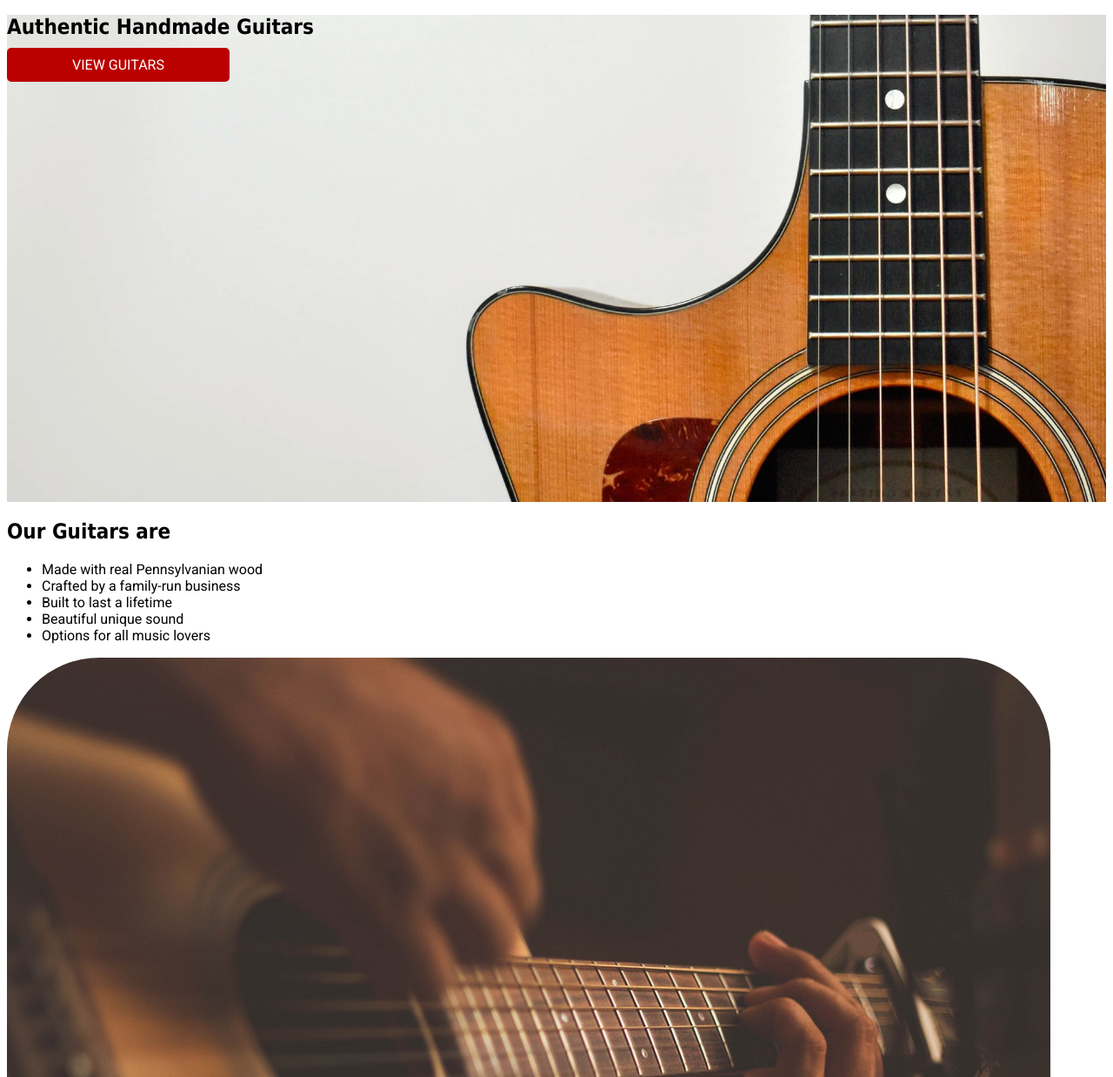
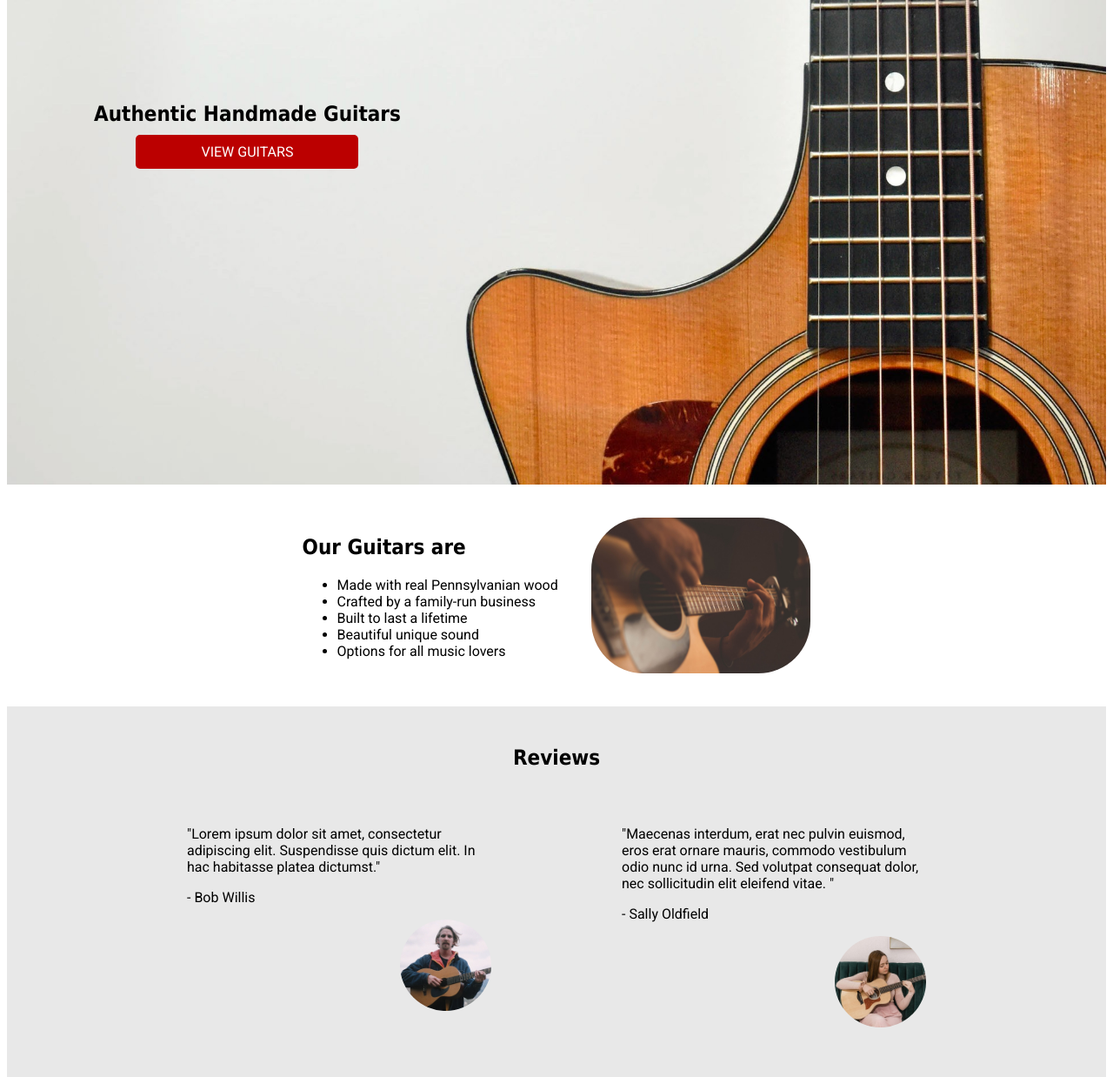
Before and after one commit to CarroEk/guitar-kings-website, a plain HTML site: page index.html in a window 1280 px wide. Shown: the part 62-1300 px from the top of the page at 87% size. Drawn offline with Linux system fonts and the light colour scheme; a web font is replaced by a local one.

Commit message:
added css

```diff
--- a/css/styles.css
+++ b/css/styles.css
@@ -10,6 +10,7 @@ h2,
 }
 
 .product-list h2,
+.reviewer,
 li,
 p {
   font-family: "Roboto", Verdana, Geneva, Tahoma, sans-serif;
@@ -70,13 +71,15 @@ header {
 
 .reviews {
   background-color: #e8e8e8;
+  padding: 2%;
 }
 
 .featured--products {
   background-color: #fbfbfb;
 }
 
-footer {
+footer,
+.reviews h2 {
   text-align: center;
 }
 
@@ -91,15 +94,68 @@ footer {
   position: relative;
 }
 
+.welcome_content {
+  left: 100px;
+  top: 100px;
+  text-align: center;
+  position: absolute;
+}
+
 .playingguitar {
-  border-radius: 106px;
+  border-radius: 60px;
+  max-width: 20%;
 }
 
 .profilepicture {
   border-radius: 50%;
+  max-width: 105px;
+  float: right;
+  display: inline;
+}
+
+.intro,
+.reviews_content {
+  display: flex;
+  margin: 3% auto;
+  justify-content: center;
+}
+
+.content {
+  display: inline-block;
+  margin: 0 3% 0 0;
+}
+
+.review {
+  max-width: 350px;
+  margin: 1% 75px;
+}
+
+/* Adirondack page */
+
+.adirondack_layout {
+  display: flex;
+  justify-content: center;
+  margin: 70px auto;
+  max-width: 1000px;
+}
+
+.adirondack_pictures {
+  display: flex-wrap;
+  max-width: 540px;
+  margin: auto 50px;
+}
+
+.adirondack-red-small {
+  max-width: 132px;
+}
+.adirondack-red-wide {
+  max-width: 540px;
 }
 
 /* Contact page */
 label {
   font-family: "Roboto";
 }
+
+.adirondack_layout a {
+}
--- a/index.html
+++ b/index.html
@@ -23,11 +23,13 @@
         </header>
         <main>
         <section class="welcome">
-            <h1>Authentic Handmade Guitars</h1>
-            <a href="guitars.html" class="cta">View Guitars</a>
+            <div class="welcome_content">
+                <h1>Authentic Handmade Guitars</h1>
+                <a href="guitars.html" class="cta">View Guitars</a>
+            </div>
         </section>
-        <section>
-            <div>
+        <section class="intro">
+            <div class="intro content">
                 <h2>Our Guitars are</h2>
                 <ul>
                     <li>Made with real Pennsylvanian wood</li>
@@ -41,13 +43,19 @@
         </section>
         <section class="reviews">
             <h2>Reviews</h2>
-            <div>
-                <p>"Lorem ipsum dolor sit amet, consectetur adipiscing elit. Suspendisse quis dictum elit. In hac habitasse platea dictumst." - Bob Willis</p>
-                <img src="pictures/review-bio.jpg" class="profilepicture" alt="Profile Picture Bob Willis">
-            </div>
-            <div>
-                <p>"Maecenas interdum, erat nec pulvin euismod, eros erat ornare mauris, commodo vestibulum odio nunc id urna. Sed volutpat consequat dolor, nec sollicitudin elit eleifend vitae. " - Sally Oldfield</p>
-                <img src="pictures/review-bio2.jpg" class="profilepicture" alt="Profile Picture Sally Oldfield">
+            <div class="reviews_content">
+                <div class="review">
+                    <p>"Lorem ipsum dolor sit amet, consectetur adipiscing elit. Suspendisse quis dictum elit. In hac habitasse platea dictumst."
+                        <div class="reviewer">- Bob Willis</div>
+                    </p>
+                    <img src="pictures/review-bio.jpg" class="profilepicture" alt="Profile Picture Bob Willis">
+                </div>
+                <div class="review">
+                    <p>"Maecenas interdum, erat nec pulvin euismod, eros erat ornare mauris, commodo vestibulum odio nunc id urna. Sed volutpat consequat dolor, nec sollicitudin elit eleifend vitae. "
+                        <div class="reviewer">- Sally Oldfield</div>
+                    </p>
+                    <img src="pictures/review-bio2.jpg" class="profilepicture" alt="Profile Picture Sally Oldfield">
+                </div>
             </div>
         </section>
         <section class="product-list">
```
Also changed, not shown: guitars/adirondack-red.html (+7 -9 lines).
